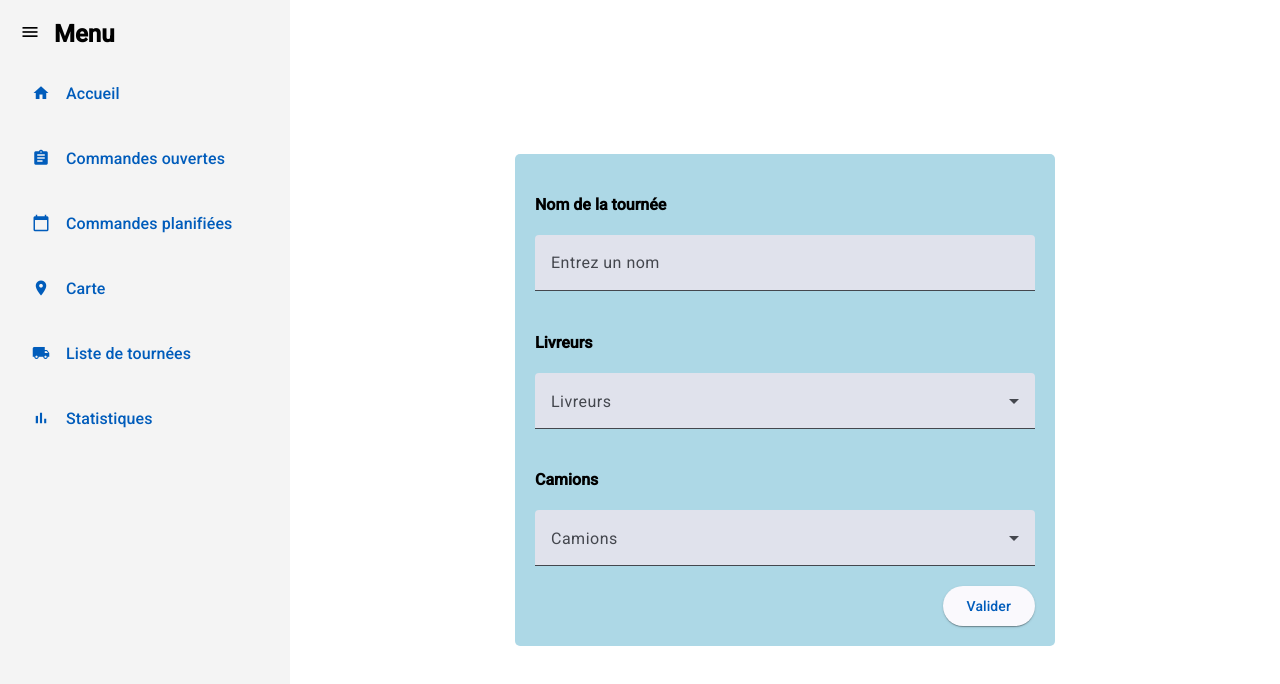
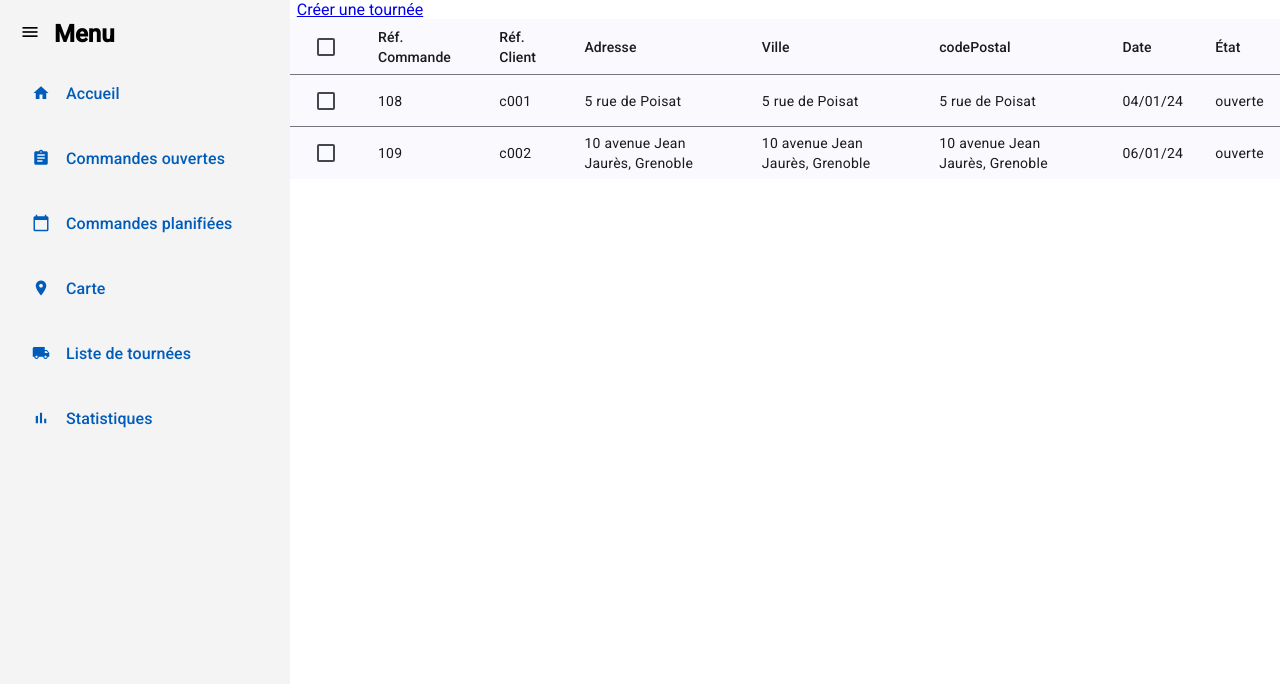
Before and after one commit to l3miage-adjakotm/l3-miage-2024-2025-projet-groupe-09, an Angular app in the folder grenoble-express/: page / in a window 1280 px wide. Shown: the top 684 px of the page. Built offline with nearby package versions, Linux system fonts and the light colour scheme.

Commit message:
ajout de view-order component

```diff
--- a/grenoble-express/src/app/app.component.html
+++ b/grenoble-express/src/app/app.component.html
@@ -1,4 +1,4 @@
 <div class="container">
     <app-nav-bar></app-nav-bar>
-    <app-create-tour></app-create-tour>
+    <app-view-order></app-view-order>
   </div>
--- a/grenoble-express/src/app/app.component.ts
+++ b/grenoble-express/src/app/app.component.ts
@@ -2,13 +2,15 @@ import {Component, signal} from '@angular/core';
 import { RouterOutlet } from '@angular/router';
 import { CreateTourComponent } from "./create-tour/create-tour.component";
 import { NavBarComponent } from "./nav-bar/nav-bar.component";
+import { ViewOrderComponent } from "./view-order/view-order.component";
 
 @Component({
   selector: 'app-root',
   imports: [
     //RouterOutlet,
     CreateTourComponent,
-    NavBarComponent
+    NavBarComponent,
+    ViewOrderComponent
 ],
   templateUrl: './app.component.html',
   styleUrl: './app.component.scss'
--- /dev/null
+++ b/grenoble-express/src/app/view-order/view-order.component.html
@@ -0,0 +1,57 @@
+<section>
+    <div class="example-button-container">
+        <a mat-button href="https://www.google.com/" target="_blank" class="custom-button">
+          Créer une tournée
+        </a>
+    </div>
+  </section>
+
+<table mat-table [dataSource]="dataSource" class="mat-elevation-z8">
+
+    <ng-container matColumnDef="select">
+      <th mat-header-cell *matHeaderCellDef>
+        <mat-checkbox (change)="selectAllRows($event)" [checked]="isAllSelected()" [indeterminate]="isSomeSelected()"></mat-checkbox>
+      </th>
+      <td mat-cell *matCellDef="let element">
+        <mat-checkbox [(ngModel)]="element.selected"></mat-checkbox>
+      </td>
+    </ng-container>
+
+    <ng-container matColumnDef="reference_commande">
+      <th mat-header-cell *matHeaderCellDef> Réf. Commande </th>
+      <td mat-cell *matCellDef="let element"> {{element.reference_commande}} </td>
+    </ng-container>
+
+    <ng-container matColumnDef="reference_client">
+      <th mat-header-cell *matHeaderCellDef> Réf. Client </th>
+      <td mat-cell *matCellDef="let element"> {{element.reference_client}} </td>
+    </ng-container>
+
+    <ng-container matColumnDef="adresse">
+      <th mat-header-cell *matHeaderCellDef> Adresse </th>
+      <td mat-cell *matCellDef="let element"> {{element.adresse}} </td>
+    </ng-container>
+
+    <ng-container matColumnDef="ville">
+        <th mat-header-cell *matHeaderCellDef> Ville </th>
+        <td mat-cell *matCellDef="let element"> {{element.adresse}} </td>
+      </ng-container>
+
+      <ng-container matColumnDef="codePostal">
+        <th mat-header-cell *matHeaderCellDef> codePostal </th>
+        <td mat-cell *matCellDef="let element"> {{element.adresse}} </td>
+      </ng-container>
+
+    <ng-container matColumnDef="date">
+      <th mat-header-cell *matHeaderCellDef> Date </th>
+      <td mat-cell *matCellDef="let element"> {{element.date}} </td>
+    </ng-container>
+
+    <ng-container matColumnDef="etat">
+      <th mat-header-cell *matHeaderCellDef> État </th>
+      <td mat-cell *matCellDef="let element"> {{element.etat}} </td>
+    </ng-container>
+
+    <tr mat-header-row *matHeaderRowDef="displayedColumns"></tr>
+    <tr mat-row *matRowDef="let row; columns: displayedColumns;"></tr>
+  </table>
--- /dev/null
+++ b/grenoble-express/src/app/view-order/view-order.component.scss
@@ -0,0 +1,31 @@
+section {
+    display: table;
+  }
+
+  .example-label {
+    display: table-cell;
+    font-size: 14px;
+    margin-left: 8px;
+    min-width: 120px;
+  }
+
+  .example-button-row {
+    display: table-cell;
+    max-width: 600px;
+  }
+
+  .example-button-row .mat-mdc-button-base {
+    margin: 8px 8px 8px 0;
+  }
+
+  .example-flex-container {
+    display: flex;
+    justify-content: space-between;
+    flex-wrap: wrap;
+  }
+
+  .example-button-container {
+    display: flex;
+    justify-content: center;
+    width: 140px;
+  }
--- /dev/null
+++ b/grenoble-express/src/app/view-order/view-order.component.ts
@@ -0,0 +1,66 @@
+import { Component } from '@angular/core';
+import { MatTableModule } from '@angular/material/table';
+import { MatCheckboxModule } from '@angular/material/checkbox';
+import { FormsModule } from '@angular/forms';
+
+interface Commande {
+  reference_commande: string;
+  reference_client: string;
+  adresse: string;
+  date: string;
+  etat: string;
+  selected?: boolean;
+  ville: string;
+  codePostal:string;
+}
+
+const ELEMENT_DATA: Commande[] = [
+  {
+    reference_commande: "108",
+    reference_client: "c001",
+    adresse: "5 rue de Poisat",
+    ville:"Grenoble",
+    codePostal:"38000",
+    date: "04/01/24",
+    etat: "ouverte"
+
+  },
+  {
+    reference_commande: "109",
+    reference_client: "c002",
+    adresse: "10 avenue Jean Jaurès, Grenoble",
+    ville: "Grenoble",
+    codePostal: "38000",
+    date: "06/01/24",
+    etat: "ouverte"
+  }
+];
+
+@Component({
+  selector: 'app-view-order',
+  imports: [MatTableModule, MatCheckboxModule,FormsModule],
+  templateUrl: './view-order.component.html',
+  styleUrls: ['./view-order.component.scss']
+})
+export class ViewOrderComponent {
+  displayedColumns: string[] = ['select', 'reference_commande', 'reference_client', 'adresse','ville','codePostal', 'date', 'etat'];
+  dataSource = ELEMENT_DATA;
+
+  selectAllRows(event: any) {
+    const checked = event.checked;
+    this.dataSource.forEach(row => row.selected = checked);
+  }
+
+  isAllSelected() {
+    return this.dataSource.every(row => row.selected);
+  }
+
+  isSomeSelected() {
+    return this.dataSource.some(row => row.selected);
+  }
+
+  getSelectedRows() {
+    const selectedRows = this.dataSource.filter(row => row.selected);
+    console.log(selectedRows);
+  }
+}
```
Also changed, not shown: 1 other file (tests, documents, lock files or other folders).
